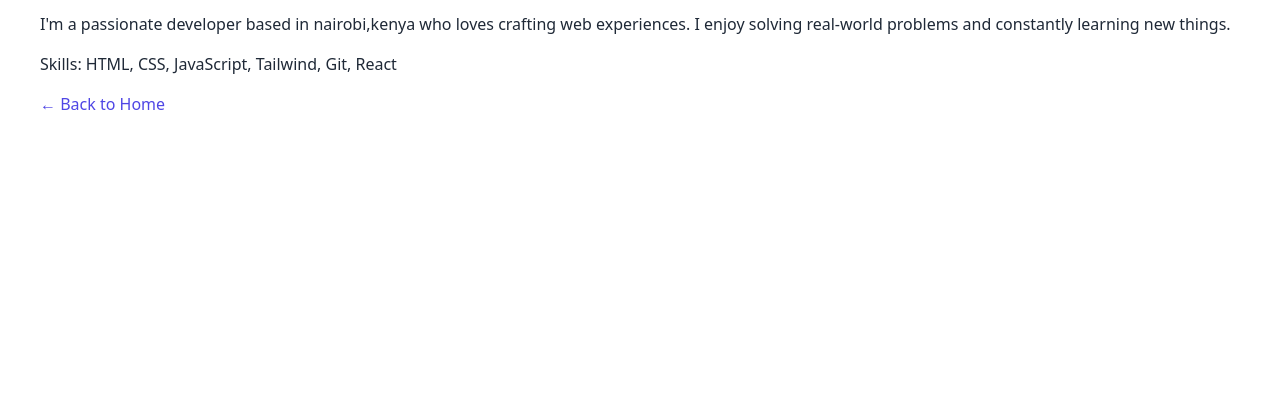
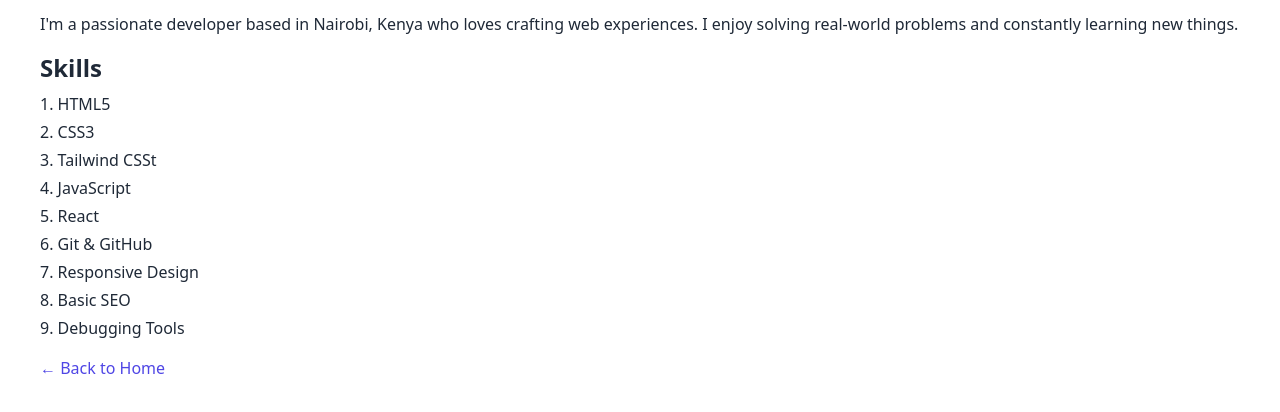
Before and after one commit to Felicia-byte/Felicia_Portfolio-, a plain HTML site: page about.html in a window 1280 px wide. Shown: the part 80-492 px from the top of the page. Drawn offline with nearby package versions, Linux system fonts and the light colour scheme.

Commit message:
about.html

```diff
--- a/about.html
+++ b/about.html
@@ -1,15 +1,26 @@
 <!DOCTYPE html>
 <html lang="en">
 <head>
-  <meta charset="UTF-8" />
-  <meta name="viewport" content="width=device-width, initial-scale=1.0" />
   <title>About Me</title>
   <script src="https://cdn.tailwindcss.com"></script>
 </head>
 <body class="bg-white text-gray-800 p-10">
   <h1 class="text-3xl font-bold mb-4">About Me</h1>
-  <p class="mb-4">I'm a passionate developer based in nairobi,kenya who loves crafting web experiences. I enjoy solving real-world problems and constantly learning new things.</p>
-  <p class="mb-4">Skills: HTML, CSS, JavaScript, Tailwind, Git, React</p>
+  <p class="mb-4">I'm a passionate developer based in Nairobi, Kenya who loves crafting web experiences. I enjoy solving real-world problems and constantly learning new things.</p>
+
+  <h2 class="text-2xl font-semibold mb-2">Skills</h2>
+  <ol class="list-decimal list-inside mb-4 space-y-1">
+    <li>HTML5 </li>
+    <li>CSS3 </li>
+    <li>Tailwind CSSt</li>
+    <li>JavaScript </li>
+    <li>React </li>
+    <li>Git & GitHub </li>
+    <li>Responsive Design</li>
+    <li>Basic SEO </li>
+    <li>Debugging Tools</li>
+  </ol>
+
   <a href="index.html" class="text-indigo-600 hover:underline">← Back to Home</a>
 </body>
 </html>
```
